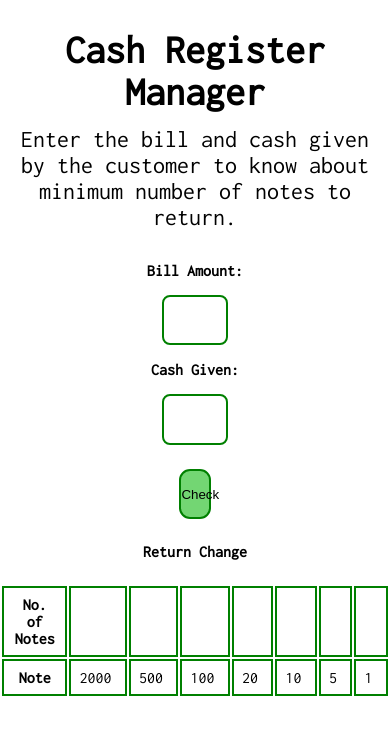
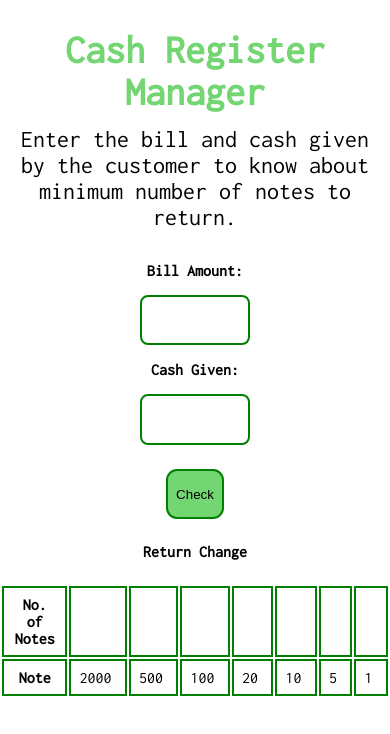
Before and after one commit to IImRan007/cash-register, a plain HTML site: page index.html in a window 390 px wide. Drawn offline with Linux system fonts and the light colour scheme.

```diff
--- a/style.css
+++ b/style.css
@@ -22,6 +22,7 @@
 .container .heading {
   margin: 0.8rem;
   font-size: 2.5rem;
+  color: #73d673;
 }
 
 .container .description {
@@ -77,6 +78,15 @@
   padding: 0.5rem 0.5rem;
 }
 
+@media screen and (max-width: 563px) {
+  .input-section input {
+    width: 28vw;
+  }
+  .input-section #btn-check {
+    width: 15vw;
+  }
+}
+
 @media screen and (max-width: 375px) {
   .input-section input {
     width: 36vw;
```
Also changed, not shown: 1 other file.
